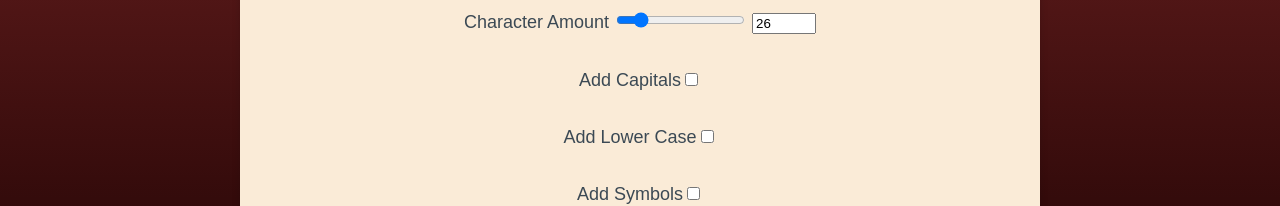
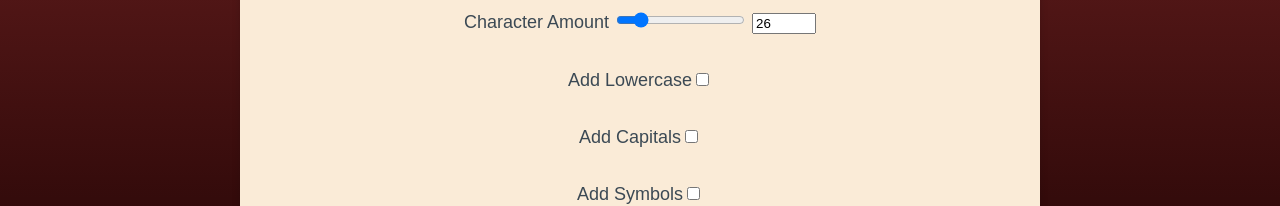
Before and after one commit to Jahbeezy/Gizem, a plain HTML site: page index.html in a window 1280 px wide. Shown: the part 416-622 px from the top of the page. Drawn offline with Linux system fonts and the light colour scheme.

Commit message:
moved lowercase to the top of checkboxes

```diff
--- a/index.html
+++ b/index.html
@@ -33,8 +33,8 @@
               </p>
             </div>
 
+              <p>Add Lowercase<input type="checkbox" id="lows"> </p>
               <p>Add Capitals<input type="checkbox" id="caps"> </p>
-              <p>Add Lower Case<input type="checkbox" id="lows"> </p>
               <p>Add Symbols<input type="checkbox" id="symbols"> </p>
               <p>Add Numbers<input type="checkbox" id="numbers"> </p>
 
```
